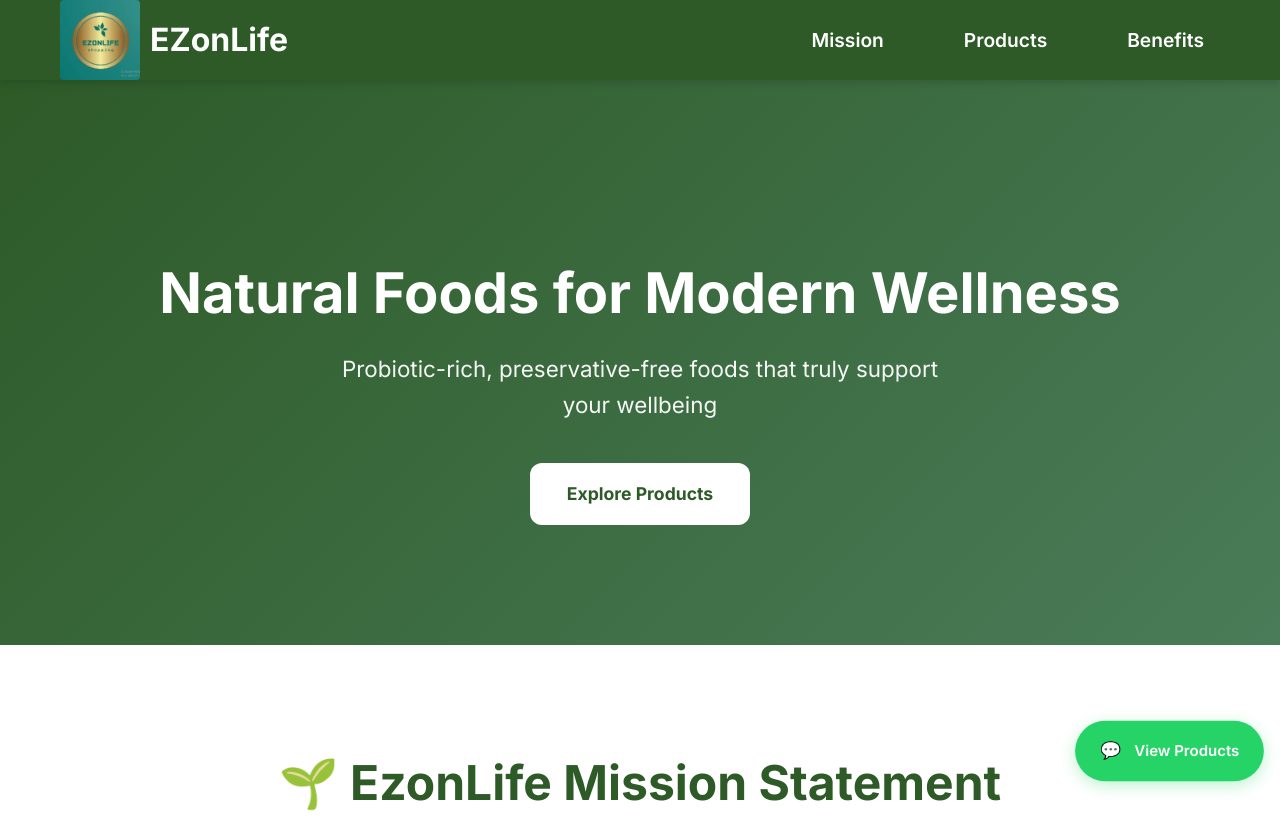
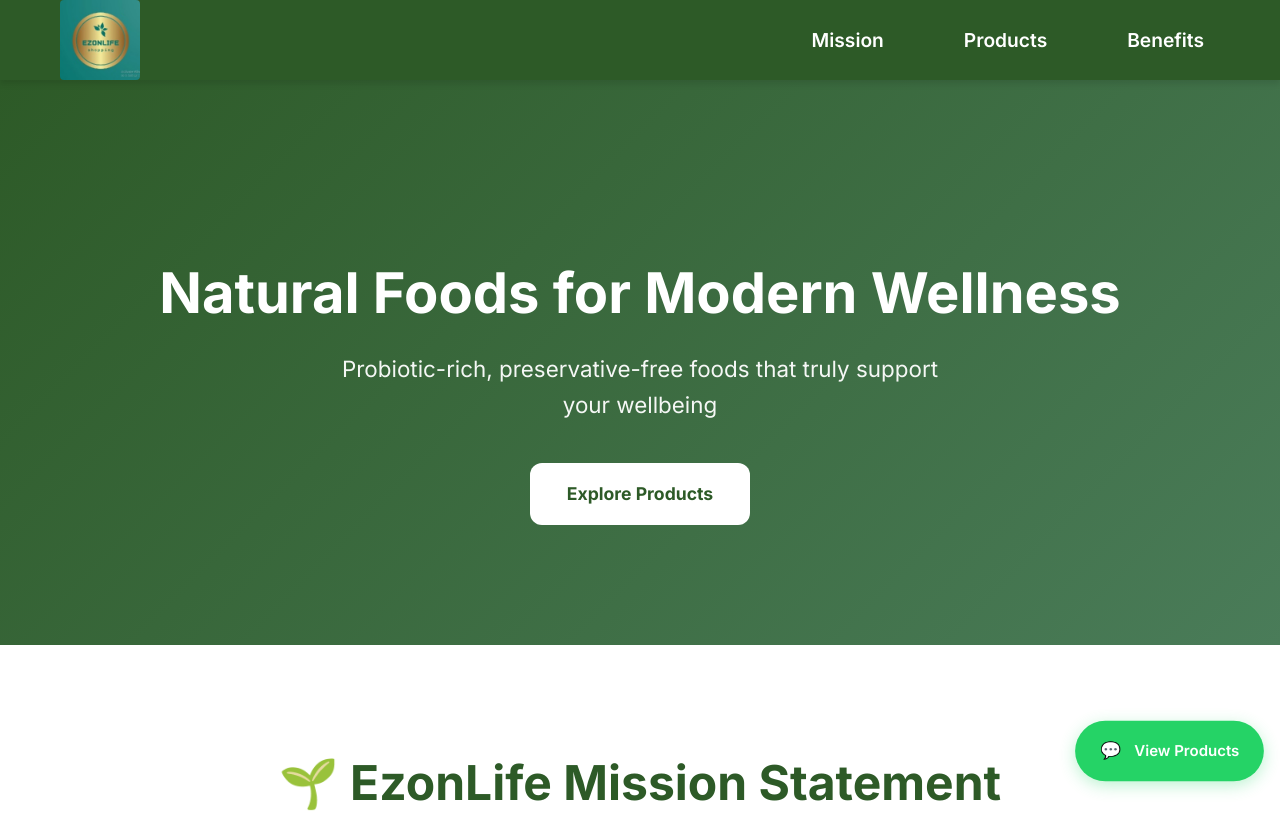
Before and after one commit to akramhussa1n/ezonlife-website, a plain HTML site: page index.html in a window 1280 px wide. Shown: the top 825 px of the page. Drawn offline with Linux system fonts and the light colour scheme.

Commit message:
Update index.html

```diff
--- a/index.html
+++ b/index.html
@@ -20,8 +20,6 @@
         <div class="nav-container">
             <div class="nav-logo">
             <img src="/images/logo.jpg"class="logo-image">
-                <span class="logo-text">EZonLife</span>
-             </a>
             </div>
             <ul class="nav-menu">
                 <li class="nav-item"><a href="#mission" class="nav-link">Mission</a></li>
```
